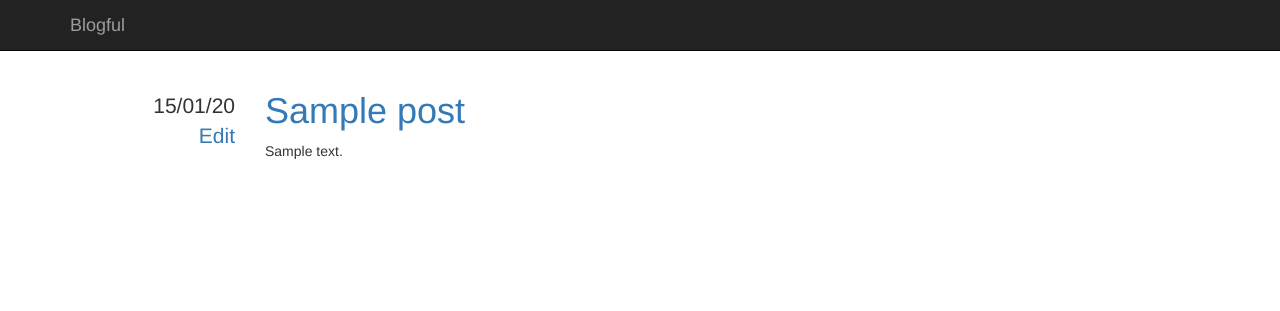
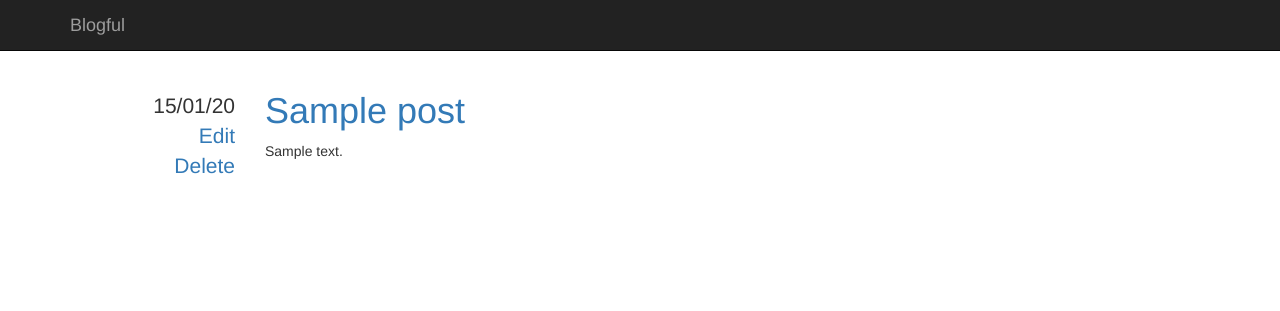
Before and after one commit to mroswell/flask-blog, a Flask app: page /post/1 in a window 1280 px wide. Shown: the top 311 px of the page. Run offline with Flask 2, Linux system fonts and the light colour scheme; tables that the repository leaves empty hold one stand-in row (values such as "Sample post"); parts of the project's set-up code (start-up, migrations or seed data) failed here and were passed over; some libraries are stand-ins or nearby versions.

Commit message:
add a delete post route

```diff
--- a/blog/templates/macros.html
+++ b/blog/templates/macros.html
@@ -6,8 +6,9 @@
             <li>
                 {{ post.datetime | dateformat("%d/%m/%y") }}
             </li>
-            <li><a href="{{ url_for('edit_post_get', id=post.id) }}">Edit</a>
-</li>
+            <li><a href="{{ url_for('edit_post_get', id=post.id) }}">Edit</a></li>
+            <li><a href="{{ url_for('delete_post_get', id=post.id) }}">Delete</a></li>
+
         </ul>
     </div>
     <div class="col-md-10">
--- a/blog/views.py
+++ b/blog/views.py
@@ -66,6 +66,13 @@ def edit_post_get(id):
     return render_template("edit_post.html",  post_title = post.title,   post_content = post.content )
 
 
+@app.route("/post/<int:id>/delete")
+def delete_post_get(id):
+    post = session.query(Post).get(id)
+    session.delete(post)
+    session.commit()
+    return redirect(url_for("posts"))
+
 @app.route("/post/<int:id>/edit", methods=["POST"])
 def edit_post_post(id):
 
```
Also changed, not shown: 1 other file.
